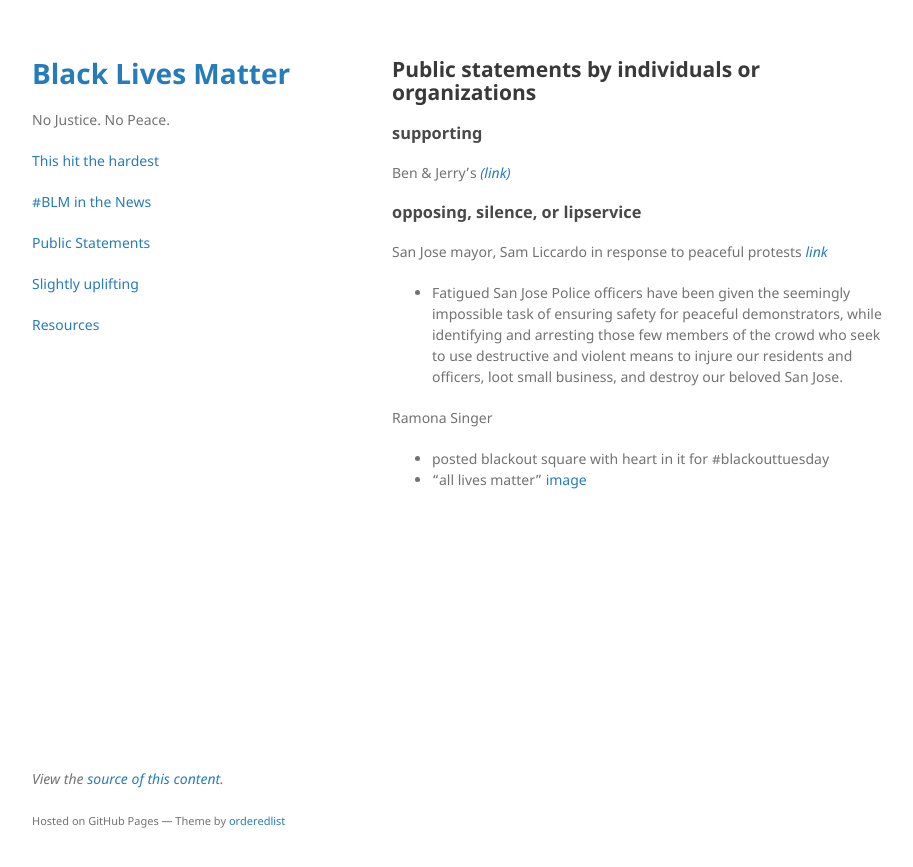
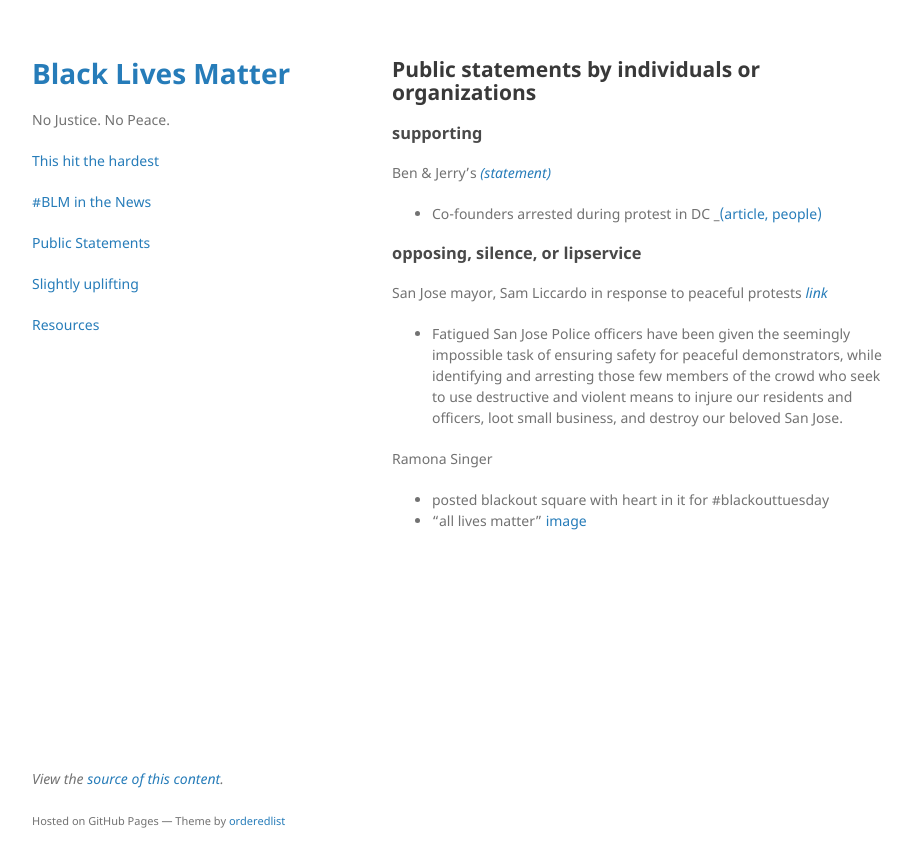
Before and after one commit to nojusticenopeace/nojusticenopeace.github.io, a Jekyll site: the page built from statements.md, in a window 1280 px wide. Shown: the top 867 px of the page, without its empty margins (178-1091 px from the left). Built offline with Jekyll 4.4.1, drawn with Linux system fonts in a browser that asks for light colours.

Commit message:
Update statements.md

```diff
--- a/statements.md
+++ b/statements.md
@@ -6,7 +6,8 @@ layout: default
 
 ### supporting
 
-Ben & Jerry's _[(link)](https://www.benjerry.com/about-us/media-center/dismantle-white-supremacy)_
+Ben & Jerry's _[(statement)](https://www.benjerry.com/about-us/media-center/dismantle-white-supremacy)_
+* Co-founders arrested during protest in DC _[(article, people)](https://people.com/crime/ben-jerrys-co-founders-arrested-during-protest/)
 
 ### opposing, silence, or lipservice
 
```
